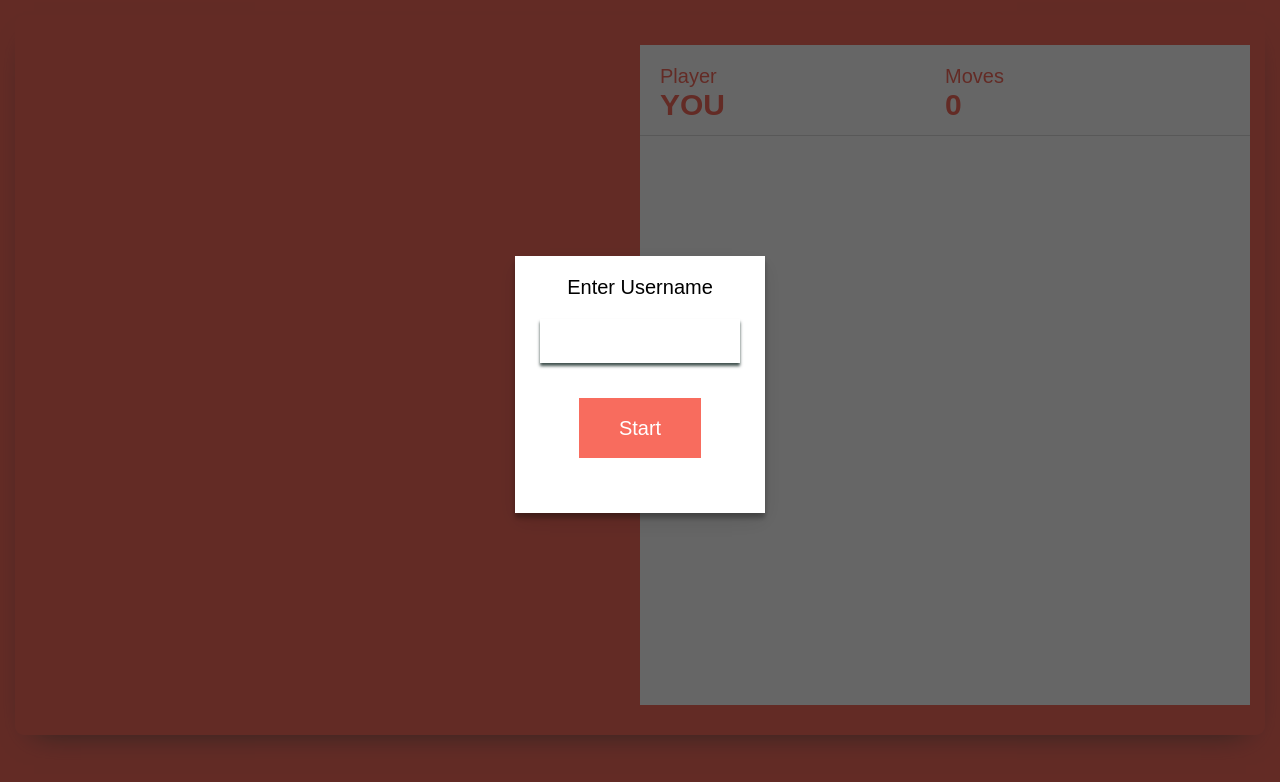
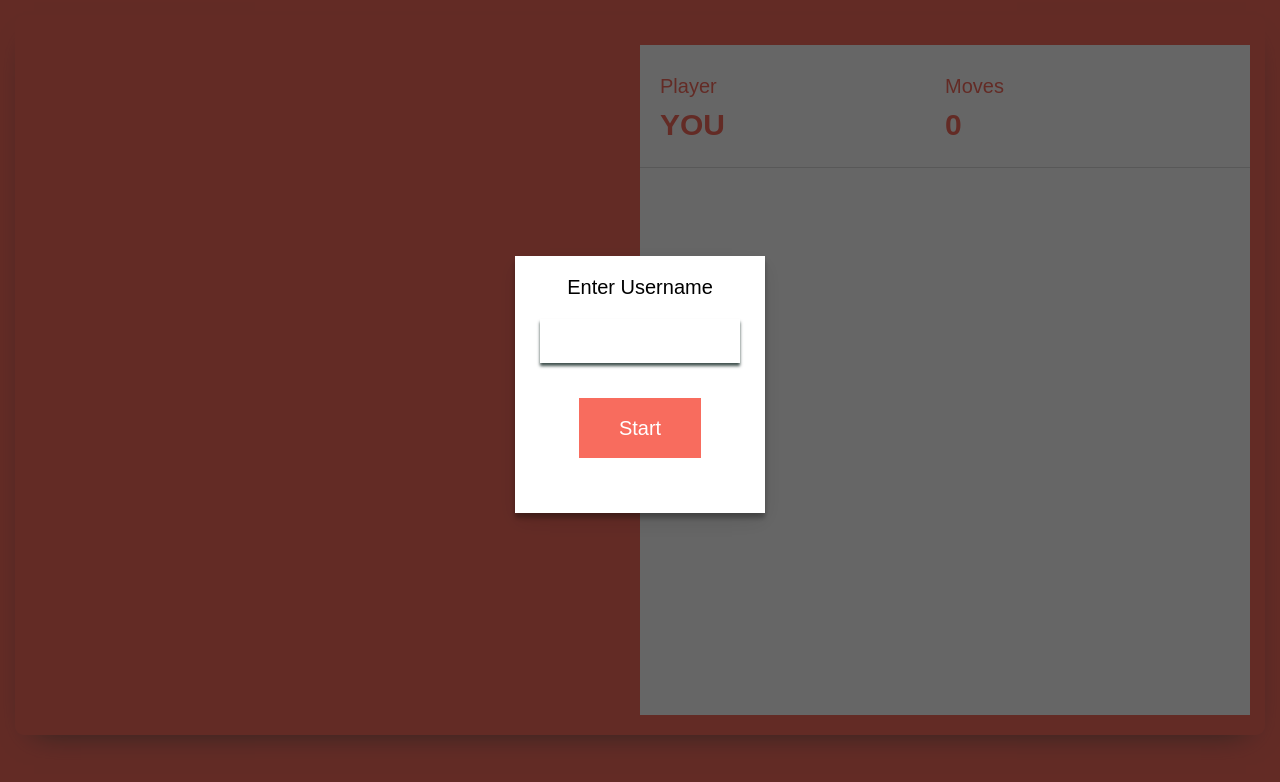
Before and after one commit to VasilisKalaitzis/2048-mini-game, a React (Create React App) app: page / in a window 1280 px wide. Shown: the top 782 px of the page. Built offline with nearby package versions, Linux system fonts and the light colour scheme.

Commit message:
This commit fixes cross-browser compatibility issues

```diff
--- a/src/components/Scoreboard/index.jsx
+++ b/src/components/Scoreboard/index.jsx
@@ -16,15 +16,21 @@ const Scoreboard = props => {
   function renderScoreboardHeader(username, score) {
     return (
       <React.Fragment>
-        <div className="flexcontainer-block xs-6 sm-hide">Player</div>
-        <div className="flexcontainer-block xs-6">Moves</div>
-        <div className="flexcontainer-block xs-6 sm-hide big-fonts">
-          <b>
-            YOU
-            {username !== undefined && username !== "" && "(" + username + ")"}
-          </b>
+        <div className="flexcontainer-block block-margin xs-6 sm-hide">
+          Player
         </div>
-        <div className="flexcontainer-block xs-6 big-fonts">
+        <div className="flexcontainer-block block-margin xs-6">Moves</div>
+        <div className="flexcontainer-block block-margin xs-6 text-elipsis sm-hide big-fonts">
+          <span>
+            <b>
+              YOU
+              {username !== undefined &&
+                username !== "" &&
+                "(" + username + ")"}
+            </b>
+          </span>
+        </div>
+        <div className="flexcontainer-block block-margin text-elipsis xs-6 big-fonts">
           <b>{score}</b>
         </div>
       </React.Fragment>
@@ -38,10 +44,12 @@ const Scoreboard = props => {
       scores.map((record, index) => {
         return (
           <div key={"scoreboard-body-" + index} className="flexcontainer">
-            <div className="flexcontainer-block xs-6">
+            <div className="flexcontainer-block block-margin xs-6">
               {index + 1}) {record.username}
             </div>
-            <div className="flexcontainer-block xs-6">{record.score}</div>
+            <div className="flexcontainer-block block-margin xs-6">
+              {record.score}
+            </div>
           </div>
         );
       })
--- a/src/components/Scoreboard/scoreboard.module.scss
+++ b/src/components/Scoreboard/scoreboard.module.scss
@@ -4,11 +4,13 @@
   text-align: left;
   .scoreboardHeader {
     border-bottom: 1px solid gainsboro;
-    height: 50px;
     padding: 20px;
   }
   .scoreboardBody {
     padding: 20px;
+    // for firefox
+    height: inherit;
+    // for chrome
     height: -webkit-fill-available;
   }
 }
--- a/src/css/app.scss
+++ b/src/css/app.scss
@@ -38,3 +38,9 @@ main {
 .big-fonts {
   font-size: 1.5em;
 }
+
+.text-elipsis {
+  overflow: hidden;
+
+  text-overflow: ellipsis;
+}
--- a/src/css/containers.scss
+++ b/src/css/containers.scss
@@ -5,7 +5,7 @@
   margin: 15px;
 }
 .block-margin {
-  margin: 10px 0;
+  margin: 10px 0 0 0;
 }
 
 .flexcontainer {
```
Also changed, not shown: public/logo192.png (deleted), public/logo512.png (deleted).
